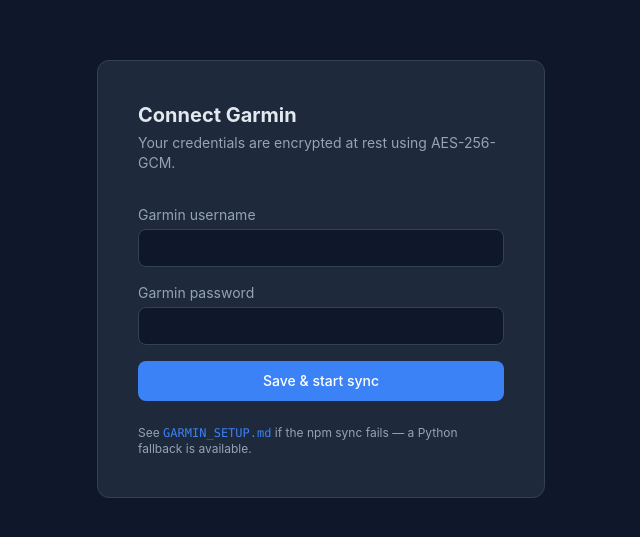
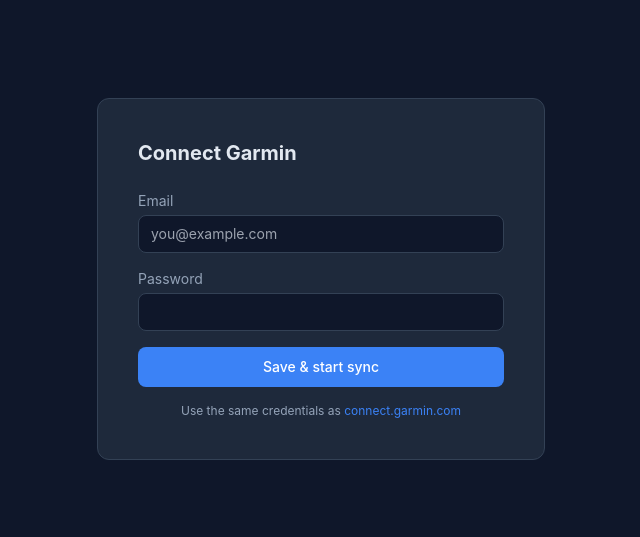
Before and after one commit to dominicmarsh/bpm, a Next.js app: page /setup in a window 1280 px wide. Shown: the part 121-658 px from the top of the page, without its empty margins (319-959 px from the left). Built offline with nearby package versions, Linux system fonts and the light colour scheme.

Commit message:
Clean up setup page: simpler labels, error tooltip, connect.garmin.com link

```diff
--- a/src/app/setup/page.tsx
+++ b/src/app/setup/page.tsx
@@ -63,10 +63,7 @@
   return (
     <div className="min-h-screen flex items-center justify-center bg-bg">
       <div className="bg-card border border-border rounded-xl p-10 w-full max-w-md">
-        <h1 className="text-xl font-bold text-text-primary mb-1">Connect Garmin</h1>
-        <p className="text-text-secondary text-sm mb-8">
-          Your credentials are encrypted at rest using AES-256-GCM.
-        </p>
+        <h1 className="text-xl font-bold text-text-primary mb-6">Connect Garmin</h1>
 
         {state === 'syncing' ? (
           <div className="space-y-4">
@@ -86,26 +83,35 @@
         ) : (
           <form onSubmit={handleSubmit} className="space-y-4">
             <div>
-              <label className="block text-sm text-text-secondary mb-1">Garmin username</label>
+              <label className="block text-sm text-text-secondary mb-1">Email</label>
               <input
-                type="text"
+                type="email"
                 value={username}
-                onChange={(e) => setUsername(e.target.value)}
+                onChange={(e) => { setUsername(e.target.value); if (state === 'error') setState('idle') }}
+                placeholder="you@example.com"
                 className="w-full bg-bg border border-border rounded-lg px-3 py-2 text-text-primary text-sm focus:outline-none focus:border-accent"
                 required
               />
             </div>
             <div>
-              <label className="block text-sm text-text-secondary mb-1">Garmin password</label>
+              <label className="block text-sm text-text-secondary mb-1">Password</label>
               <input
                 type="password"
                 value={password}
-                onChange={(e) => setPassword(e.target.value)}
+                onChange={(e) => { setPassword(e.target.value); if (state === 'error') setState('idle') }}
                 className="w-full bg-bg border border-border rounded-lg px-3 py-2 text-text-primary text-sm focus:outline-none focus:border-accent"
                 required
               />
             </div>
-            {error && <p className="text-red-400 text-sm">{error}</p>}
+            {state === 'error' && (
+              <div className="bg-red-500/10 border border-red-500/30 rounded-lg px-3 py-2.5 text-sm text-red-400">
+                {error || 'Login failed'} — check your credentials at{' '}
+                <a href="https://connect.garmin.com" target="_blank" rel="noreferrer" className="underline">
+                  connect.garmin.com
+                </a>
+                . Garmin may also require email verification for new sign-ins.
+              </div>
+            )}
             <button
               type="submit"
               disabled={state === 'saving'}
@@ -113,12 +119,14 @@
             >
               {state === 'saving' ? 'Saving…' : 'Save & start sync'}
             </button>
+            <p className="text-text-secondary text-xs text-center">
+              Use the same credentials as{' '}
+              <a href="https://connect.garmin.com" target="_blank" rel="noreferrer" className="text-accent hover:underline">
+                connect.garmin.com
+              </a>
+            </p>
           </form>
         )}
-
-        <p className="text-text-secondary text-xs mt-6">
-          See <code className="text-accent">GARMIN_SETUP.md</code> if the npm sync fails — a Python fallback is available.
-        </p>
       </div>
     </div>
   )
```
